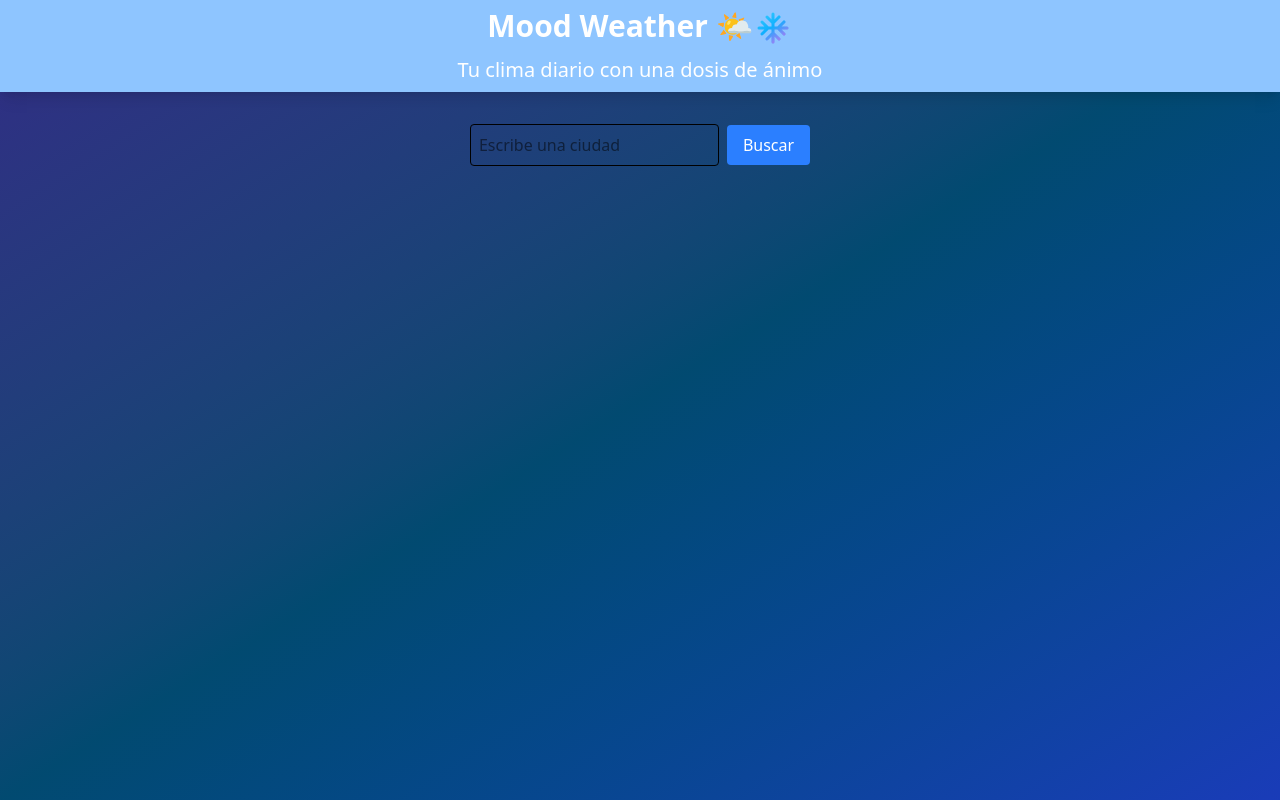
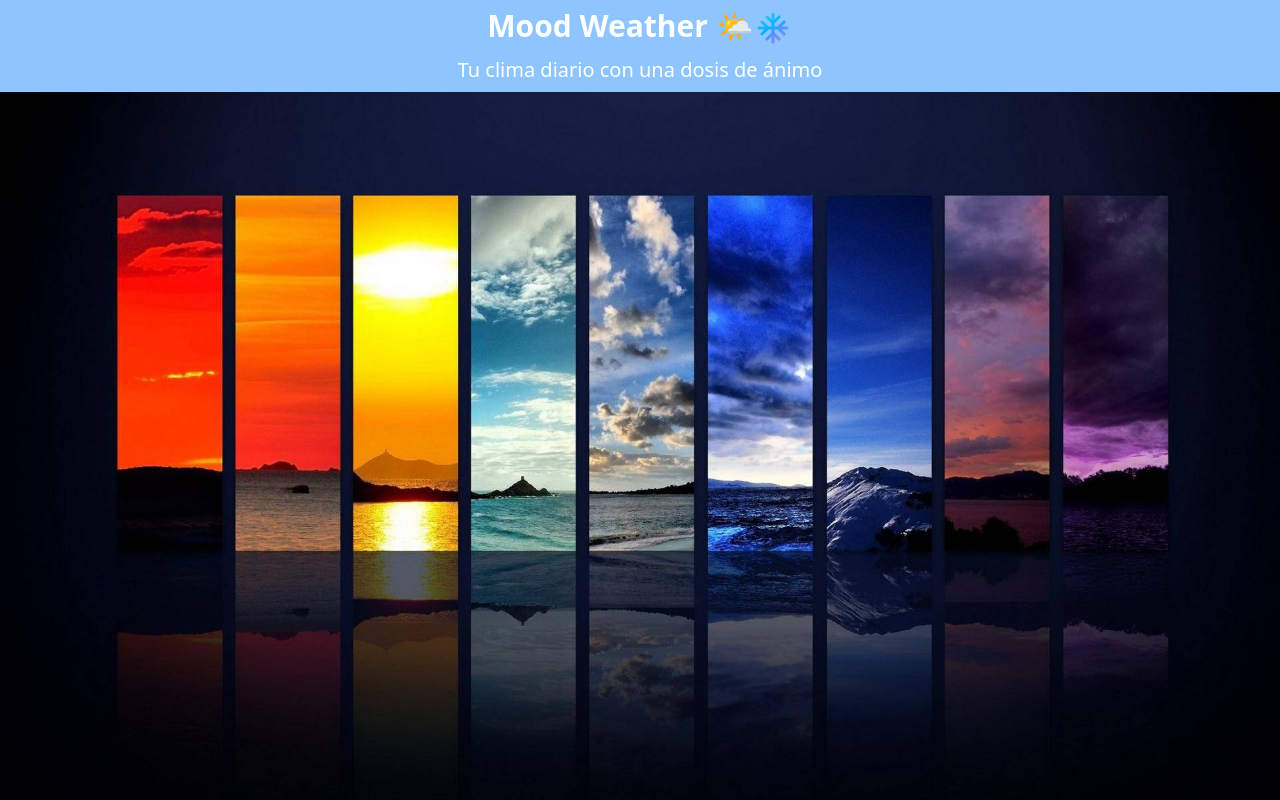
Before and after one commit to Aida230/mood-weather, a React (Vite) app in the folder Weather-Frontend/: page / in a window 1280 px wide. Shown: the top 800 px of the page. Built offline with nearby package versions, Linux system fonts and the light colour scheme.

Commit message:
visualDecoraton

```diff
--- a/Weather-Frontend/src/Layout/Hero.jsx
+++ b/Weather-Frontend/src/Layout/Hero.jsx
@@ -2,12 +2,14 @@ import SearchForm from "../components/SearchForm";
 import WeatherResult from "../components/WeatherResult";
 import Header from "./Header";
 import Footer from "./Footer";
+import VisualDecoration from '../components/VisualDecoration';
 
 function Hero() {
   return (
     <>
-      <div className="min-h-screen bg-gradient-to-br from-indigo-900 via-sky-900 to-blue-800 text-white">
+      <div className="min-h-screen bg-gray-950 text-white">
         <Header />
+        <VisualDecoration />
         <WeatherResult>
           {(onResult) => <SearchForm onResult={onResult} />}
         </WeatherResult>
--- a/Weather-Frontend/src/components/SearchForm.jsx
+++ b/Weather-Frontend/src/components/SearchForm.jsx
@@ -15,10 +15,10 @@ const SearchForm = ({ onResult }) => {
 
     try {
       const res = await axios.get(`http://localhost:3000/mood?city=${city}`);
-      onResult(res.data); // delegamos el resultado al padre
+      onResult(res.data);
     } catch (err) {
       setError(err.response?.data?.error || "Error al conectar con el servidor");
-      onResult(null); // limpiamos resultados si hay error
+      onResult(null);
     } finally {
       setLoading(false);
     }
@@ -35,7 +35,7 @@ const SearchForm = ({ onResult }) => {
         <input
           type="text"
           placeholder="Escribe una ciudad"
-          className="p-2 border rounded text-black"
+          className="p-2 border rounded text-blue-400"
           required
           value={city}
           onChange={(e) => setCity(e.target.value)}
@@ -50,7 +50,7 @@ const SearchForm = ({ onResult }) => {
 
       {loading && (
         <div className="mt-4 flex justify-center">
-          <PropagateLoader color="#3b82f6" size={10} speedMultiplier={0.5} />
+          <PropagateLoader color="#3b82f6" size={20} speedMultiplier={0.6} />
         </div>
       )}
 
--- /dev/null
+++ b/Weather-Frontend/src/components/VisualDecoration.jsx
@@ -0,0 +1,14 @@
+// components/VisualDecoration.jsx
+function VisualDecoration() {
+  return (
+    <div className="relative">
+      <img
+        src="/header.jpg"
+        alt="Decoració"
+        className="w-full h-full object-cover"
+      />
+    </div>
+  );
+}
+
+export default VisualDecoration;
--- a/Weather-Frontend/src/components/WeatherResult.jsx
+++ b/Weather-Frontend/src/components/WeatherResult.jsx
@@ -12,7 +12,7 @@ const WeatherResult = ({ children }) => {
       {children(setData)}
 
       {data && (
-        <div className="animate-fade-in mt-10 max-w-4xl mx-auto px-4">
+        <div className="animate-fade-in mt-10 max-w-4xl mx-auto px-4 pb-6">
           <div className="bg-white/10 backdrop-blur-md p-6 rounded-2xl shadow-lg border border-white/20 text-left space-y-4">
             <h2 className="text-3xl font-bold text-white flex items-center gap-2">
               {getEmoji(data.weather)} {data.weather}
--- a/Weather-Frontend/src/utils/getBackgroundColor.js
+++ /dev/null
@@ -1,13 +0,0 @@
-export function getBackgroundColor(weather) {
-  const map = {
-    "Clear": "bg-gradient-to-br from-yellow-200 to-yellow-400", // Soleado
-    "Clouds": "bg-gradient-to-br from-gray-300 to-gray-500",     // Nublado
-    "Rain": "bg-gradient-to-br from-blue-400 to-blue-700",       // Lluvia
-    "Snow": "bg-gradient-to-br from-blue-100 to-white",          // Nieve
-    "Thunderstorm": "bg-gradient-to-br from-purple-700 to-black",// Tormenta
-    "Fog": "bg-gradient-to-br from-gray-100 to-gray-300",        // Niebla
-    "Unknown": "bg-gray-200"
-  };
-
-  return map[weather] || "bg-gray-200";
-}
```
